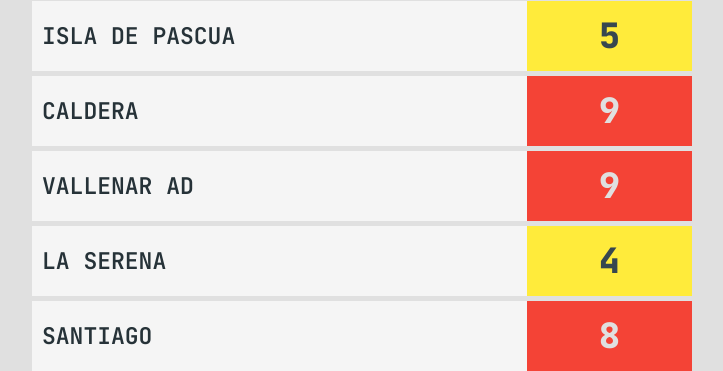
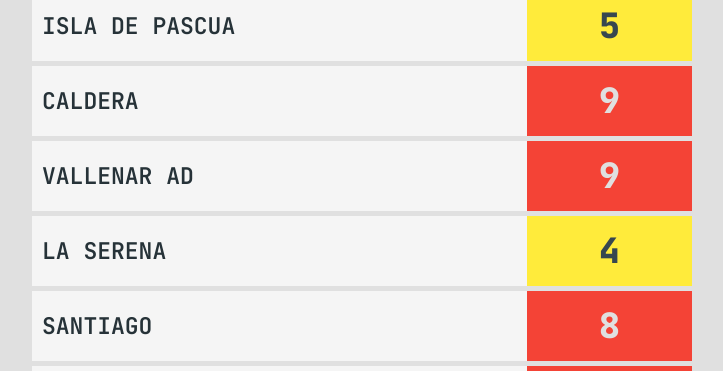
Before and after one commit to carlos-sweb/meteo-chile, a plain HTML site: page www/uv.html in a window 1280 px wide. Shown: the part 309-680 px from the top of the page, without its empty margins (278-1001 px from the left). Drawn offline with Linux system fonts and the light colour scheme.

Commit message:
update yv.style

```diff
--- a/www/css/uv-style.css
+++ b/www/css/uv-style.css
@@ -9,7 +9,6 @@ html,body{
         width:100%;
         max-width:660px;
         gap:5px;
-        padding:10px 10px 10px 10px;
       }
 
       .container-uv{
```
